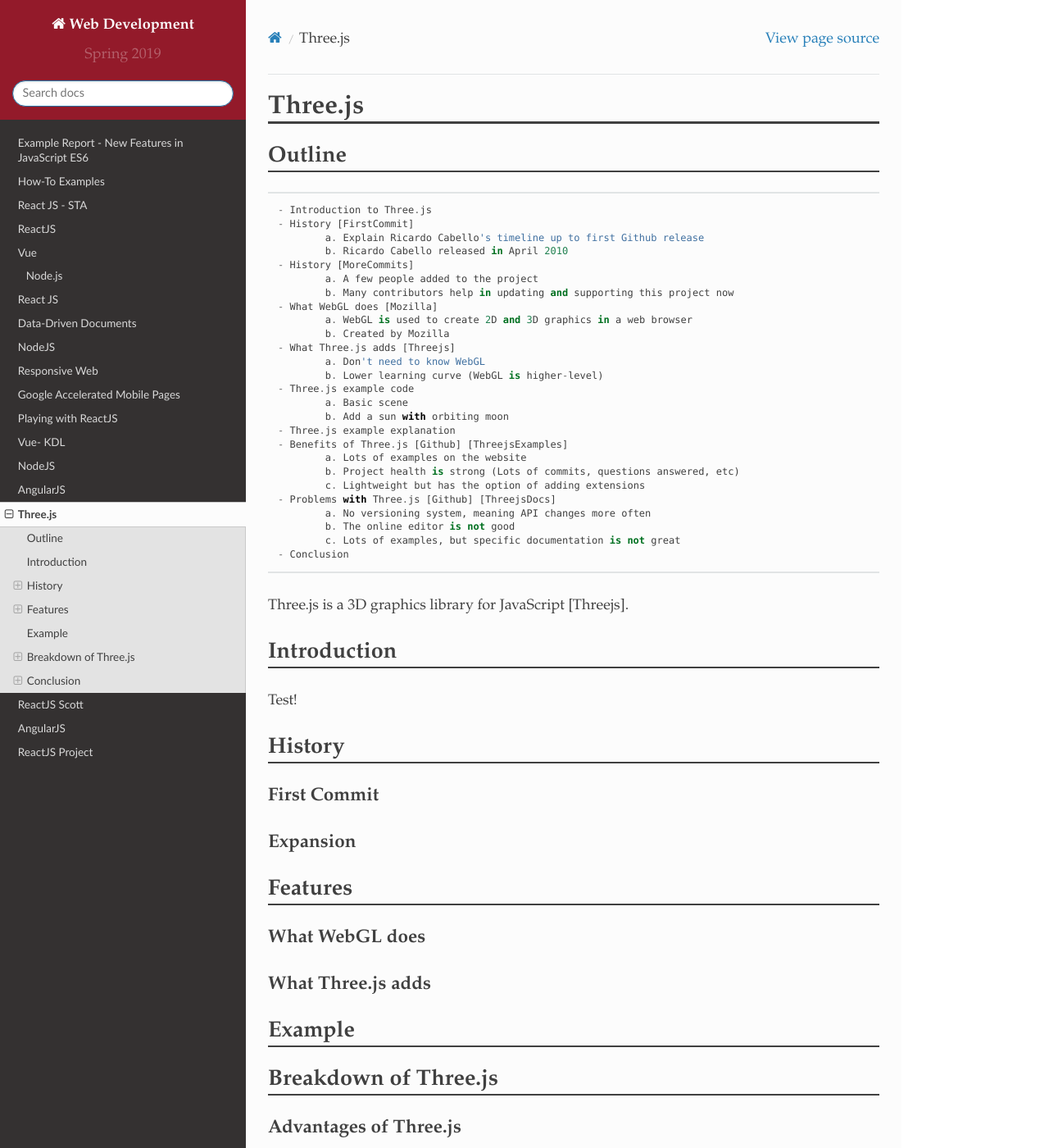
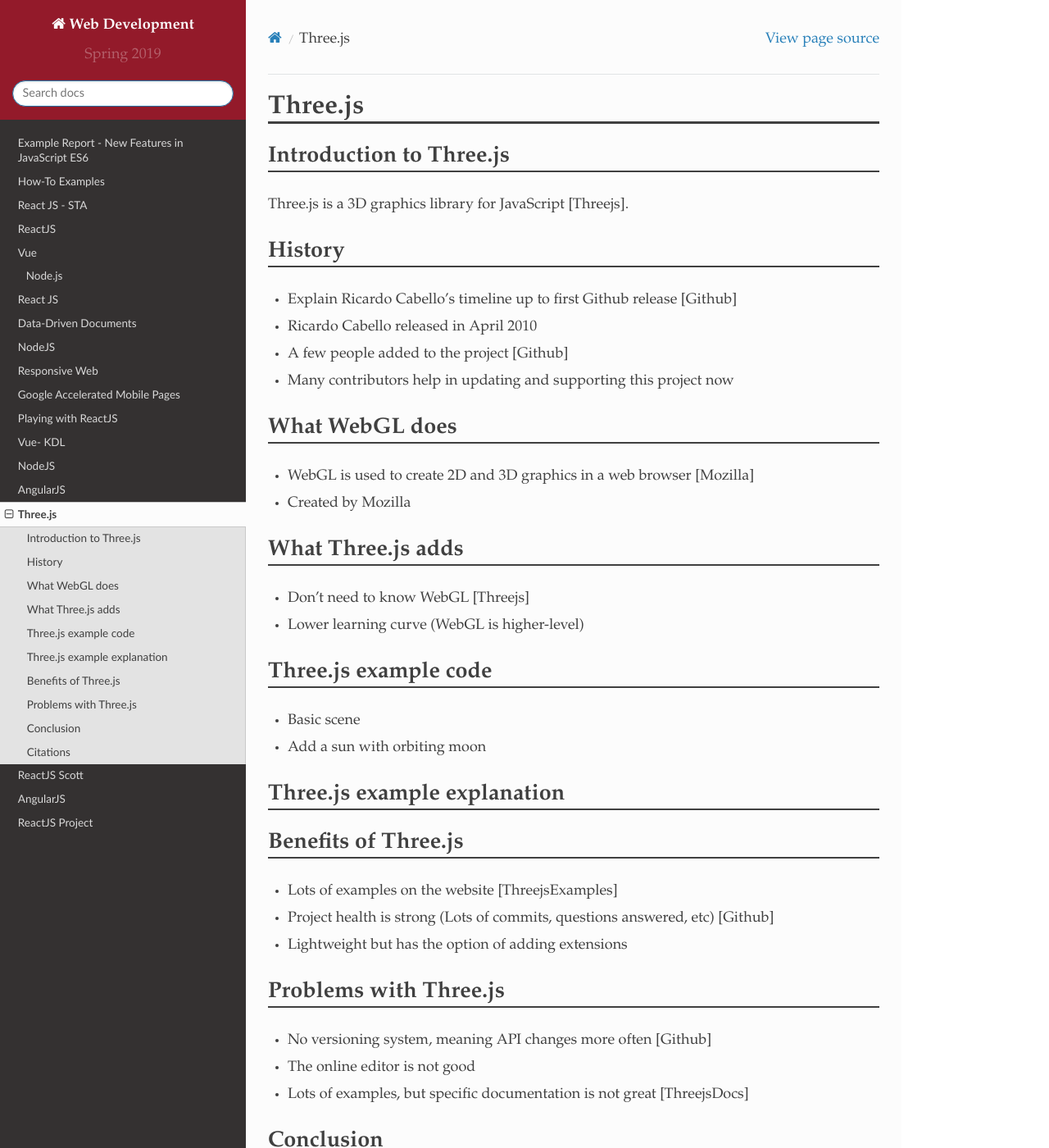
Before and after one commit to pvcraven/2019_spring_web_dev, a Sphinx documentation site: the page built from source/final/roen/index.rst, in a window 1280 px wide and 1400 px high. Shown: the whole window at 82% size. Built offline with Sphinx 7.4.7 and the Read the Docs theme 2.0.0, drawn with Linux system fonts in a browser that asks for light colours; some of the changed text lies outside the part shown.

Commit message:
Outline and sources!

```diff
--- a/source/final/roen/index.rst
+++ b/source/final/roen/index.rst
@@ -1,89 +1,52 @@
 Three.js
 ========
 
-Outline
--------
-
-::
-
-	- Introduction to Three.js
-	- History [FirstCommit]
-		a. Explain Ricardo Cabello's timeline up to first Github release
-		b. Ricardo Cabello released in April 2010
-	- History [MoreCommits]
-		a. A few people added to the project
-		b. Many contributors help in updating and supporting this project now
-	- What WebGL does [Mozilla]
-		a. WebGL is used to create 2D and 3D graphics in a web browser
-		b. Created by Mozilla
-	- What Three.js adds [Threejs]
-		a. Don't need to know WebGL
-		b. Lower learning curve (WebGL is higher-level)
-	- Three.js example code
-		a. Basic scene
-		b. Add a sun with orbiting moon
-	- Three.js example explanation
-	- Benefits of Three.js [Github] [ThreejsExamples]
-		a. Lots of examples on the website
-		b. Project health is strong (Lots of commits, questions answered, etc)
-		c. Lightweight but has the option of adding extensions
-	- Problems with Three.js [Github] [ThreejsDocs]
-		a. No versioning system, meaning API changes more often
-		b. The online editor is not good
-		c. Lots of examples, but specific documentation is not great
-	- Conclusion
-
-.. raw:: html
-
-
-
-
+Introduction to Three.js
+------------------------
 Three.js is a 3D graphics library for JavaScript [Threejs].
-
-Introduction
-------------
-
-Test!
 
 History
 -------
-
-First Commit
-~~~~~~~~~~~~
-
-Expansion
-~~~~~~~~~
-
-Features
---------
+* Explain Ricardo Cabello's timeline up to first Github release [Github]
+* Ricardo Cabello released in April 2010
+* A few people added to the project [Github]
+* Many contributors help in updating and supporting this project now
 
 What WebGL does
-~~~~~~~~~~~~~~~
+---------------
+* WebGL is used to create 2D and 3D graphics in a web browser [Mozilla]
+* Created by Mozilla
 
 What Three.js adds
-~~~~~~~~~~~~~~~~~~
+------------------
+* Don't need to know WebGL [Threejs]
+* Lower learning curve (WebGL is higher-level)
 
-Example
--------
+Three.js example code
+---------------------
+* Basic scene
+* Add a sun with orbiting moon
 
-Breakdown of Three.js
----------------------
+Three.js example explanation
+----------------------------
 
-Advantages of Three.js
-~~~~~~~~~~~~~~~~~~~~~~
+Benefits of Three.js
+--------------------
+* Lots of examples on the website [ThreejsExamples]
+* Project health is strong (Lots of commits, questions answered, etc) [Github]
+* Lightweight but has the option of adding extensions
 
-Disadvantages of Three.js
-~~~~~~~~~~~~~~~~~~~~~~~~~
+Problems with Three.js
+----------------------
+* No versioning system, meaning API changes more often [Github]
+* The online editor is not good
+* Lots of examples, but specific documentation is not great [ThreejsDocs]
 
 Conclusion
 ----------
 
 Citations
-~~~~~~~~~
-.. [FirstCommit] https://github.com/mrdoob/three.js/commit/a90c4e107ff6e3b148458c96965e876f9441b147
-.. [MoreCommits] https://github.com/mrdoob/three.js/issues/1960
-.. [Mozilla] https://developer.mozilla.org/en-US/docs/Web/API/WebGL_API
-.. [Threejs] https://threejs.org/
-.. [ThreejsExamples] https://threejs.org/examples/
-.. [ThreejsDocs] https://threejs.org/docs/
-.. [Github] https://github.com/mrdoob/three.js/
+---------
+.. [Github] Mrdoob 2019, "Three.js", r103, Ricardo Cabello, https://github.com/mrdoob/three.js/.
+.. [Mozilla] Scholz, Florian, "WebGL: 2D and 3D graphics for the web", Mozilla, 2019, https://developer.mozilla.org/en-US/docs/Web/API/WebGL_API.
+.. [Threejs] Cabello, Ricardo, "Three.js." https://threejs.org/.
```
